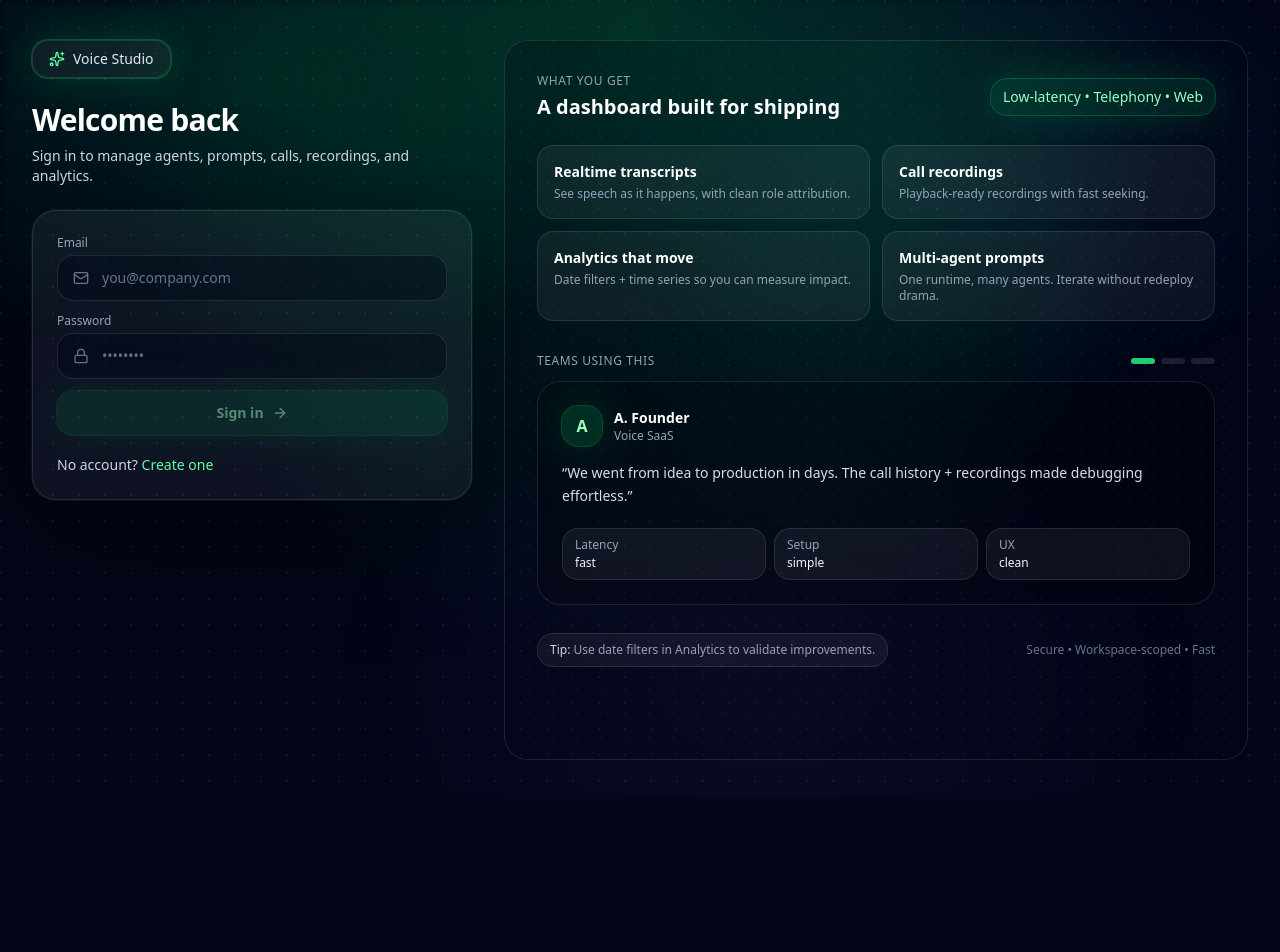
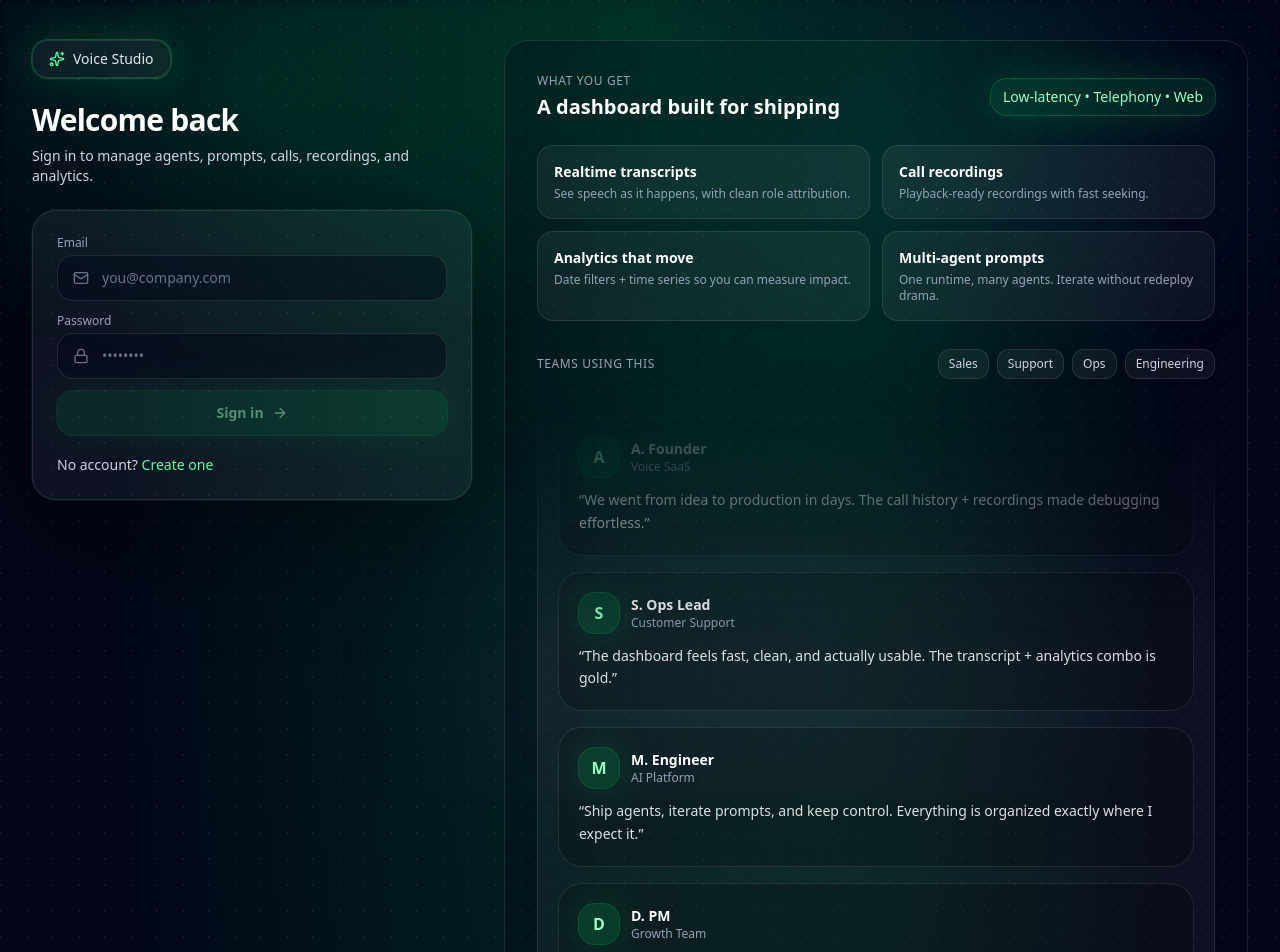
Before and after one commit to rufi-dev/rapidcallai-dashboard, a React (Vite) app: page /login in a window 1280 px wide. Shown: the top 952 px of the page. Before the commit the page ends 800 px from the top, so only its background shows below. Built offline with nearby package versions, Linux system fonts and the light colour scheme; no server answers.

Commit message:
ui(auth): add vapi-style vertical testimonial ticker

```diff
--- a/src/index.css
+++ b/src/index.css
@@ -53,6 +53,31 @@ body {
   animation: authFloat 8s ease-in-out infinite;
 }
 
+/* Vertical testimonial ticker (Vapi-style) */
+.auth-ticker-mask {
+  /* Soft fade top/bottom so cards feel like they flow in/out */
+  -webkit-mask-image: linear-gradient(to bottom, transparent, black 10%, black 90%, transparent);
+  mask-image: linear-gradient(to bottom, transparent, black 10%, black 90%, transparent);
+}
+
+@keyframes authTicker {
+  0% {
+    transform: translateY(0);
+  }
+  100% {
+    transform: translateY(-50%);
+  }
+}
+
+.auth-ticker-track {
+  animation: authTicker 26s linear infinite;
+  will-change: transform;
+}
+
+.auth-ticker-mask:hover .auth-ticker-track {
+  animation-play-state: paused;
+}
+
 /* Scrollbar styling (prompt + transcript) */
 .scrollbar-brand {
   scrollbar-width: thin;
--- a/src/pages/AuthPages.tsx
+++ b/src/pages/AuthPages.tsx
@@ -1,4 +1,4 @@
-import { useEffect, useMemo, useState } from "react";
+import { useMemo, useState } from "react";
 import { Link, useLocation, useNavigate } from "react-router-dom";
 import { ArrowRight, Lock, Mail, Sparkles, User as UserIcon } from "lucide-react";
 import { setToken } from "../lib/auth";
@@ -59,6 +59,31 @@ const TESTIMONIALS: Testimonial[] = [
     title: "AI Platform",
     quote: "Ship agents, iterate prompts, and keep control. Everything is organized exactly where I expect it.",
   },
+  {
+    name: "D. PM",
+    title: "Growth Team",
+    quote: "The UX is clean enough that non-technical teammates can run tests and review calls without help.",
+  },
+  {
+    name: "K. Builder",
+    title: "Indie Hacker",
+    quote: "Prompt iteration is fast, and the recordings + transcripts give instant feedback on what to fix.",
+  },
+  {
+    name: "R. Support",
+    title: "Operations",
+    quote: "Having one place for phone + web sessions is huge. We finally stopped switching tools all day.",
+  },
+  {
+    name: "T. Engineer",
+    title: "Realtime Systems",
+    quote: "The product feels snappy. Latency improvements are visible in analytics and confirmed in recordings.",
+  },
+  {
+    name: "N. Founder",
+    title: "AI Startup",
+    quote: "This is the first dashboard that looks premium and stays practical when you’re shipping daily.",
+  },
 ];
 
 function BrandMark() {
@@ -69,20 +94,44 @@ function BrandMark() {
   );
 }
 
+function TestimonialCard(props: { t: Testimonial }) {
+  const { t } = props;
+  return (
+    <div className="rounded-3xl border border-white/10 bg-black/20 p-5">
+      <div className="flex items-center gap-3">
+        <div className="h-10 w-10 rounded-2xl bg-brand-500/15 shadow-glow flex items-center justify-center text-brand-200 font-semibold">
+          {t.name.slice(0, 1)}
+        </div>
+        <div className="min-w-0">
+          <div className="text-sm font-semibold text-white">{t.name}</div>
+          <div className="text-xs text-slate-400">{t.title}</div>
+        </div>
+      </div>
+      <div className="mt-3 text-sm leading-relaxed text-slate-100/90">“{t.quote}”</div>
+    </div>
+  );
+}
+
+function TestimonialsTicker() {
+  // Duplicate for seamless infinite scroll (CSS animation).
+  const items = [...TESTIMONIALS, ...TESTIMONIALS];
+  return (
+    <div className="auth-ticker-mask mt-4 flex-1 min-h-0 overflow-hidden rounded-3xl border border-white/10 bg-white/5 p-5">
+      <div className="auth-ticker-track space-y-4">
+        {items.map((t, i) => (
+          <TestimonialCard key={`${i}-${t.name}`} t={t} />
+        ))}
+      </div>
+    </div>
+  );
+}
+
 function AuthShell(props: {
   title: string;
   subtitle: string;
   children: React.ReactNode;
   footer: React.ReactNode;
 }) {
-  const [idx, setIdx] = useState(0);
-  const t = TESTIMONIALS[idx % TESTIMONIALS.length];
-
-  useEffect(() => {
-    const id = window.setInterval(() => setIdx((x) => x + 1), 6500);
-    return () => window.clearInterval(id);
-  }, []);
-
   return (
     <div className="min-h-screen">
       {/* cinematic gradient overlay */}
@@ -108,7 +157,7 @@ function AuthShell(props: {
           <div className="relative hidden lg:block">
             <div className="h-full rounded-3xl border border-white/10 bg-slate-950/25 p-8 overflow-hidden">
               <div className="absolute inset-0 auth-grid opacity-[0.55]" />
-              <div className="relative">
+              <div className="relative h-full flex flex-col">
                 <div className="flex items-center justify-between">
                   <div>
                     <div className="text-xs uppercase tracking-wider text-slate-400">What you get</div>
@@ -138,34 +187,26 @@ function AuthShell(props: {
                   </div>
                 </div>
 
-                <div className="mt-8">
-                  <div className="flex items-center justify-between">
+                <div className="mt-7 flex items-center justify-between">
                   <div className="text-xs uppercase tracking-wider text-slate-400">Teams using this</div>
-                    <div className="flex items-center gap-1.5">
-                      {TESTIMONIALS.map((_, i) => (
-                        <div
-                          key={i}
-                          className={[
-                            "h-1.5 w-6 rounded-full transition",
-                            i === (idx % TESTIMONIALS.length) ? "bg-brand-400/80" : "bg-white/10",
-                          ].join(" ")}
-                        />
-                      ))}
+                  <div className="flex flex-wrap items-center justify-end gap-2 text-xs text-slate-300">
+                    <span className="rounded-xl border border-white/10 bg-white/5 px-2.5 py-1.5">Sales</span>
+                    <span className="rounded-xl border border-white/10 bg-white/5 px-2.5 py-1.5">Support</span>
+                    <span className="rounded-xl border border-white/10 bg-white/5 px-2.5 py-1.5">Ops</span>
+                    <span className="rounded-xl border border-white/10 bg-white/5 px-2.5 py-1.5">Engineering</span>
                   </div>
                 </div>
 
-                  <div className="mt-3 rounded-3xl border border-white/10 bg-black/20 p-6 auth-float">
-                    <div className="flex items-center gap-3">
-                      <div className="h-10 w-10 rounded-2xl bg-brand-500/15 shadow-glow flex items-center justify-center text-brand-200 font-semibold">
-                        {t.name.slice(0, 1)}
+                <TestimonialsTicker />
+
+                <div className="mt-7 flex items-center justify-between text-xs text-slate-400">
+                  <div className="rounded-2xl border border-white/10 bg-white/5 px-3 py-2">
+                    <span className="text-slate-300">Tip:</span> Use date filters in Analytics to validate improvements.
                   </div>
-                      <div className="min-w-0">
-                        <div className="text-sm font-semibold text-white">{t.name}</div>
-                        <div className="text-xs text-slate-400">{t.title}</div>
+                  <div className="text-slate-500">Secure • Workspace-scoped • Fast</div>
                 </div>
-                    </div>
-                    <div className="mt-4 text-sm leading-relaxed text-slate-100/90">“{t.quote}”</div>
-                    <div className="mt-5 grid grid-cols-3 gap-2 text-xs text-slate-300">
+
+                <div className="mt-3 grid grid-cols-3 gap-2 text-xs text-slate-300">
                   <div className="rounded-2xl bg-white/5 px-3 py-2 border border-white/10">
                     <div className="text-slate-400">Latency</div>
                     <div className="mt-0.5 text-slate-100">fast</div>
@@ -178,15 +219,6 @@ function AuthShell(props: {
                     <div className="text-slate-400">UX</div>
                     <div className="mt-0.5 text-slate-100">clean</div>
                   </div>
-                    </div>
-                  </div>
-                </div>
-
-                <div className="mt-7 flex items-center justify-between text-xs text-slate-400">
-                  <div className="rounded-2xl border border-white/10 bg-white/5 px-3 py-2">
-                    <span className="text-slate-300">Tip:</span> Use date filters in Analytics to validate improvements.
-                  </div>
-                  <div className="text-slate-500">Secure • Workspace-scoped • Fast</div>
                 </div>
               </div>
             </div>
```
Lines whose indentation alone changed are shown as unchanged.
